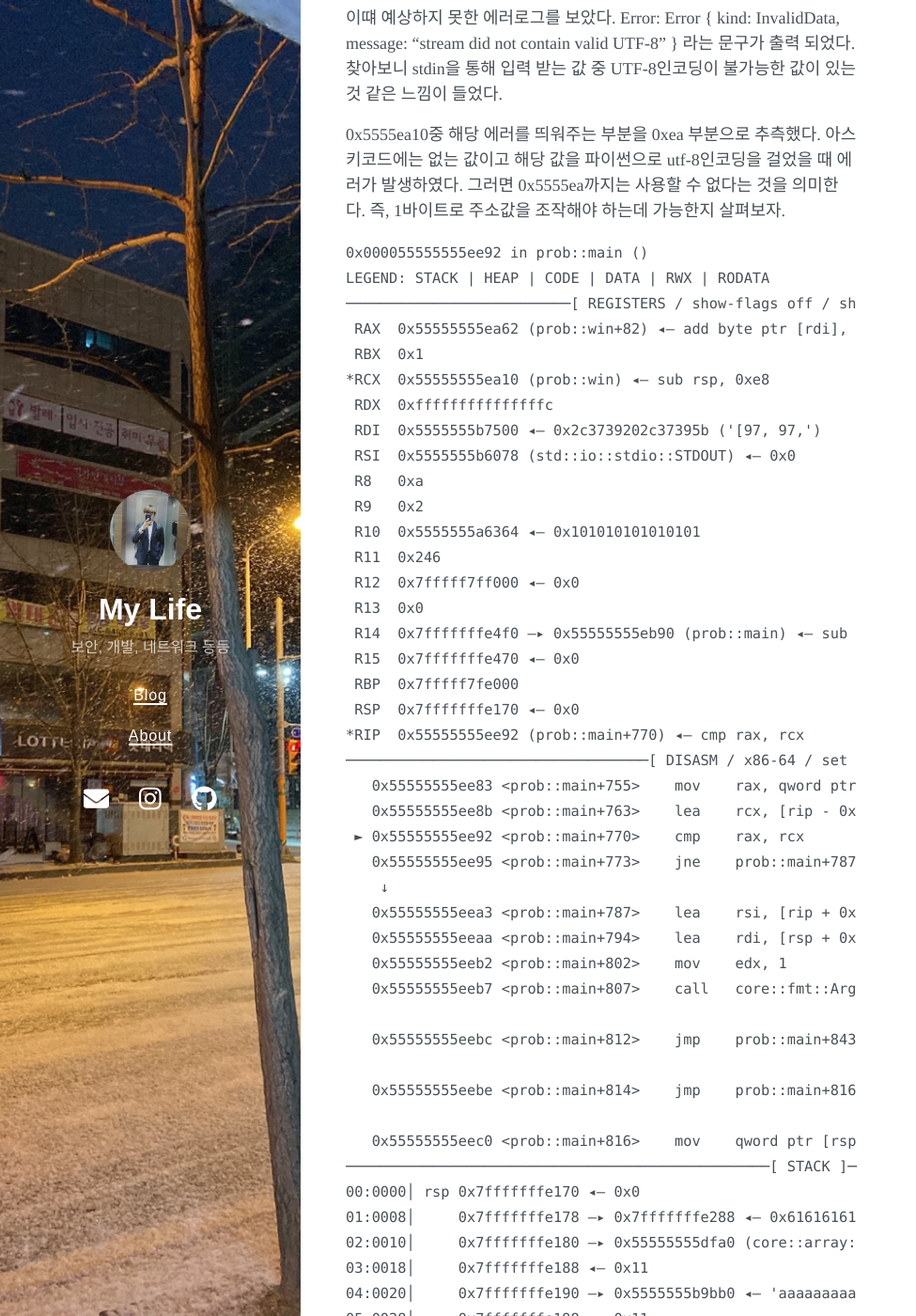
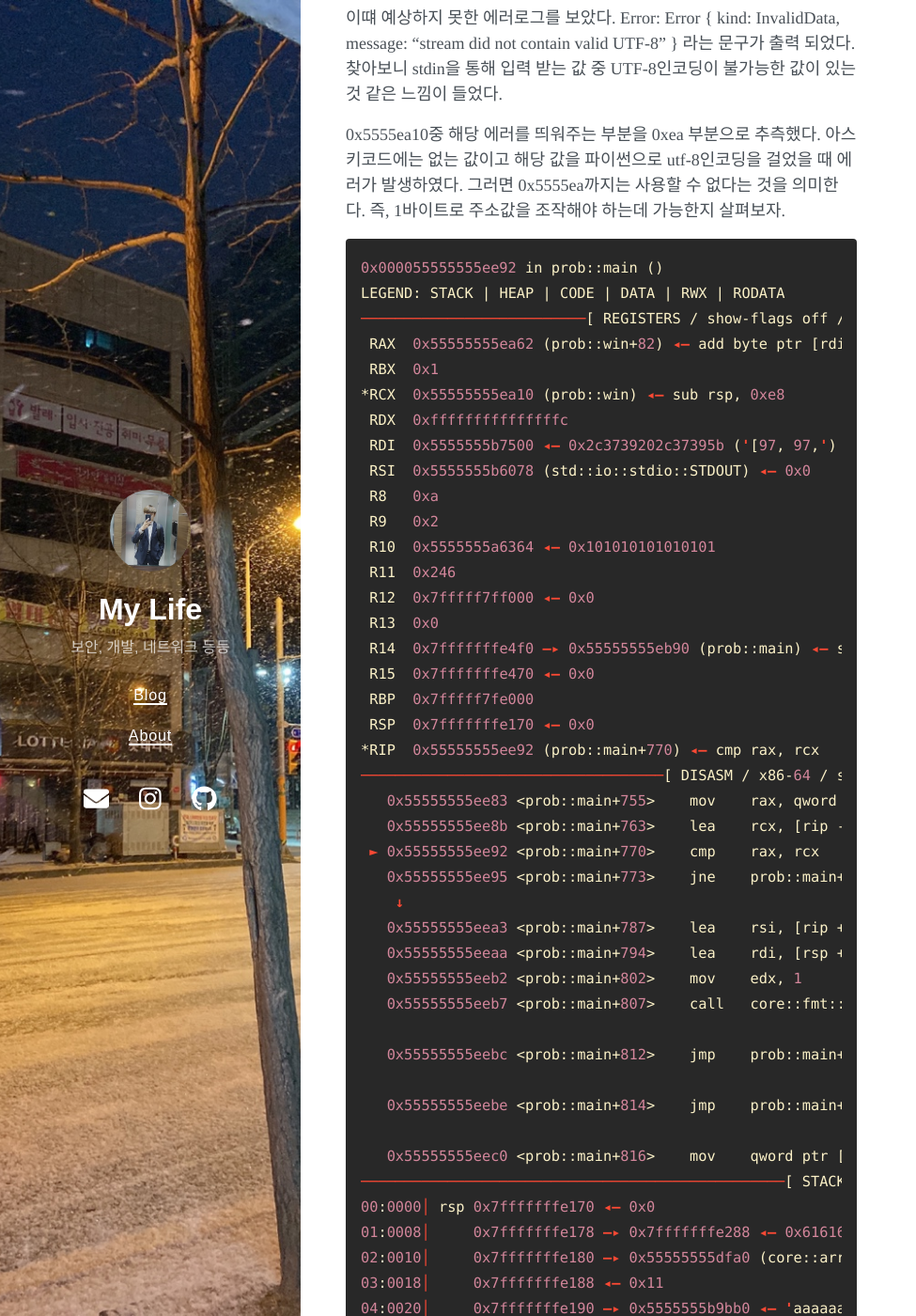
Before and after one commit to dig06161/dig06161.github.io, a Jekyll site: the page built from _posts/2023-12-29-dreamhack-pwn-chrustmas.md, in a window 1280 px wide and 1400 px high, scrolled down 11141 px. Shown: the whole window at 94% size, without its empty margins (0-975 px from the left). Built offline with Jekyll 4.4.1, drawn with Linux system fonts in a browser that asks for light colours; nearby versions of some CDN libraries; comment, search, counter and statistics services are not loaded; some of the changed text lies outside the part shown.

Commit message:
chrustmas fix

````diff
--- a/_posts/2023-12-29-dreamhack-pwn-chrustmas.md
+++ b/_posts/2023-12-29-dreamhack-pwn-chrustmas.md
@@ -415,7 +415,7 @@ cmp 부분을 보면 rcx와 rax를 비교하는데 rax 부분이 b의 아스키
 0x5555ea10중 해당 에러를 띄워주는 부분을 0xea 부분으로 추측했다. 아스키코드에는 없는 값이고 해당 값을 파이썬으로 utf-8인코딩을 걸었을 때 에러가 발생하였다. 그러면 0x5555ea까지는 사용할 수 없다는 것을 의미한다. 즉, 1바이트로 주소값을 조작해야 하는데 가능한지 살펴보자.
 
 
-```c+
+```c++
 0x000055555555ee92 in prob::main ()
 LEGEND: STACK | HEAP | CODE | DATA | RWX | RODATA
 ──────────────────────────[ REGISTERS / show-flags off / show-compact-regs off ]───────────────────────────
````
